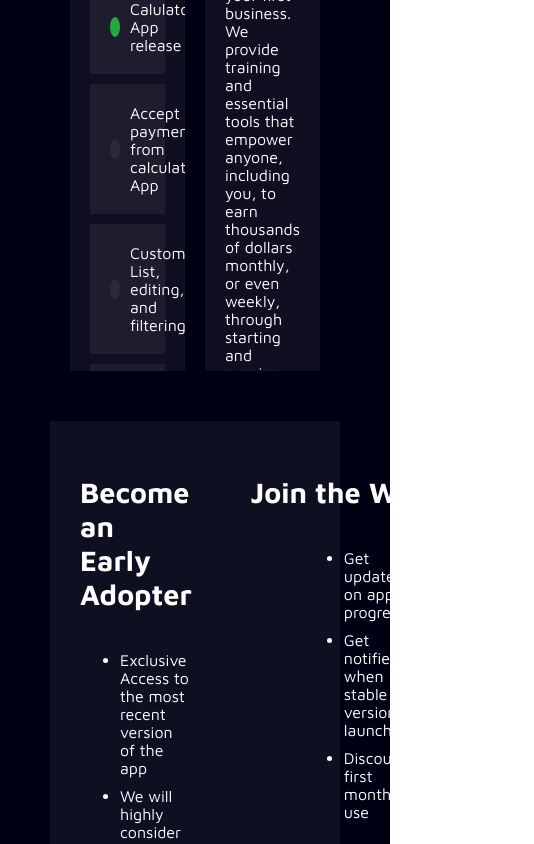
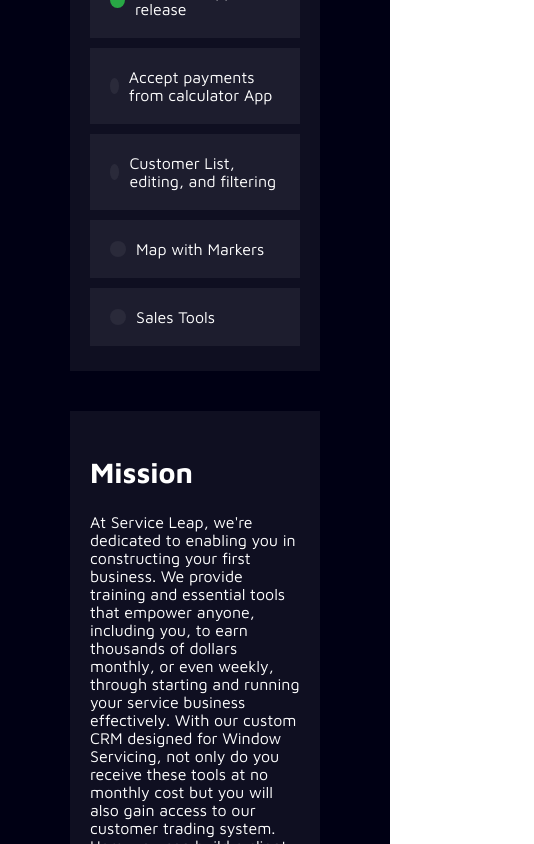
Before and after one commit to antonalley/leap-landing-page, a React (Create React App) app: page / in a window 390 px wide. Shown: the part 880-1724 px from the top of the page, 534 px wide, since content can reach past the window. Built offline with nearby package versions, Linux system fonts and the light colour scheme; no server answers.

Commit message:
Mobile changes 1

```diff
--- a/src/App.css
+++ b/src/App.css
@@ -12,6 +12,27 @@
   100% {
     transform: translateY(0);
     opacity: 100%;
+  }
+}
+
+@media(max-width:768px)
+{
+  .row-col-adapt {
+    display: flex;
+    flex-direction: column !important;
+  }
+  .description{
+    grid-template-columns: 1fr !important;
+  }
+  .description-section{
+    margin-bottom: 20px;
+  }
+
+  #mission-img {
+    float: none;
+    margin: 0 auto 10px auto; /* Adjust margins as needed */
+    display: block;
+    width: 100%;
   }
 }
 
@@ -36,6 +57,11 @@
 
 * {
   font-family: 'Maven Pro';
+}
+
+.row-col-adapt {
+  display: flex;
+  flex-direction: row;
 }
 
 #home {
@@ -71,8 +97,6 @@
 }
 
 .options {
-  display: flex;
-  flex-direction: row;
   background-color: rgba(255, 255, 255, 0.06);
   padding: 30px;
 }
@@ -109,9 +133,9 @@
 }
 
 .timeline-marker {
-  padding: 5px !important;
-  width: 10px;
-  height: 10px;
+  padding: 0px !important;
+  width: 1em;
+  height: 1em;
   background-color: #007bff;
   border-radius: 50%;
   margin-right: 10px;
--- a/src/App.js
+++ b/src/App.js
@@ -133,7 +133,7 @@
 
                         </div>
                     </section>
-                    <section className="options">
+                    <section className="options row-col-adapt">
                         <div>
                             <h2>Become an Early Adopter</h2>
                             <ul className='points'>
```
